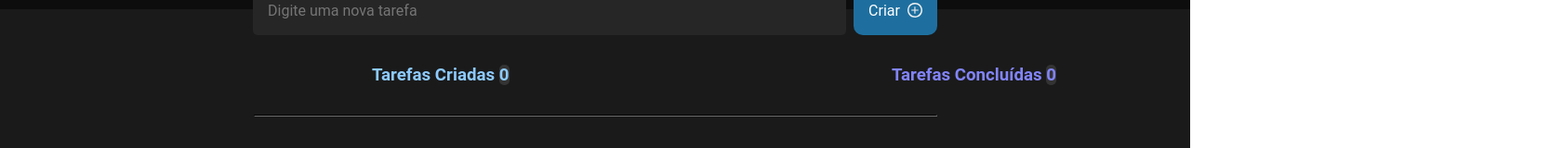
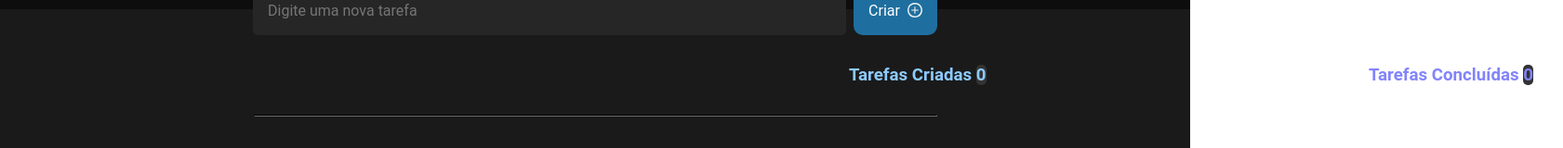
Before and after one commit to Alberto21-boop/todo-list, a React (Vite) app: page / in a window 1280 px wide. Shown: the part 190-350 px from the top of the page at 93% size, 1681 px wide, since content can reach past the window. Built offline with nearby package versions, Linux system fonts and the light colour scheme; grey boxes are pictures that could not be loaded.

Commit message:
Project finished

```diff
--- a/src/components/TaskList.module.css
+++ b/src/components/TaskList.module.css
@@ -65,7 +65,7 @@ p {
   max-width: 1280px;
   padding: 0 32px;
   margin: 32px 0;
-  margin-left: 368px;
+  margin-left: 881px;
 }
 
 .firstH3 {
```
Also changed, not shown: 2 other files (tests, documents, lock files or other folders).
